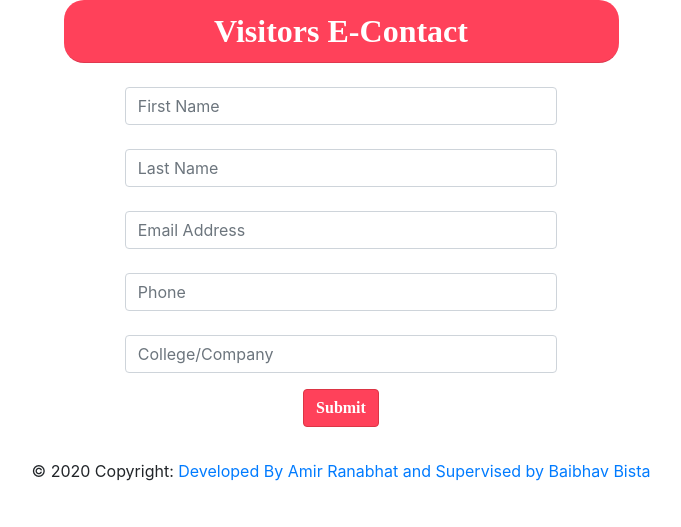
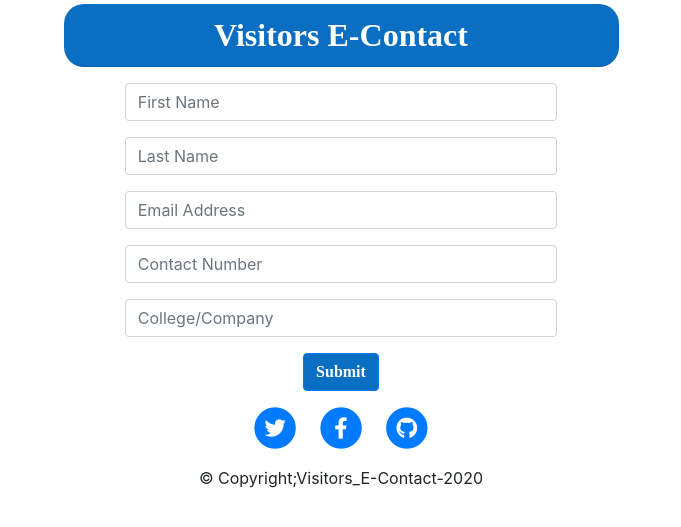
Before and after one commit to 7ami/Locus-Registration, a Django app: template registration/templates/registration/home.html in a window 1280 px wide. Shown: the part 86-613 px from the top of the page, without its empty margins (299-980 px from the left). Run offline with Django 3.2, Linux system fonts and the light colour scheme; the template is opened without the code that fills it: values that come from a table or form of the project are taken from there, others are empty; parts of the project's set-up code (start-up, migrations or seed data) failed here and were passed over; some libraries are stand-ins or nearby versions.

Commit message:
another way implemented to create forms

```diff
--- a/registration/admin.py
+++ b/registration/admin.py
@@ -1,8 +1,8 @@
 from django.contrib import admin
 from import_export.admin import ImportExportModelAdmin
-from .models import Registration
+from .models import Registration, Contact
 
 # Register your models here.
-@admin.register(Registration)
+@admin.register(Registration, Contact)
 class ViewAdmin(ImportExportModelAdmin):
     pass
--- a/registration/models.py
+++ b/registration/models.py
@@ -11,3 +11,15 @@ class Registration(models.Model):
 
     def __str__(self):
         return self.firstname
+
+
+class Contact(models.Model):
+    id = models.AutoField(primary_key=True)
+    fname = models.CharField(max_length=100)
+    lname = models.CharField(max_length=100)
+    phone = models.CharField(max_length=100, default="")
+    email = models.EmailField(default="")
+    college = models.CharField(max_length=100, default="")
+
+    def __str__(self):
+        return self.fname
--- a/registration/templates/registration/home.html
+++ b/registration/templates/registration/home.html
@@ -8,6 +8,11 @@
 
     <!-- Bootstrap CSS -->
     <link rel="stylesheet" href="https://maxcdn.bootstrapcdn.com/bootstrap/4.0.0/css/bootstrap.min.css" integrity="sha384-Gn5384xqQ1aoWXA+058RXPxPg6fy4IWvTNh0E263XmFcJlSAwiGgFAW/dAiS6JXm" crossorigin="anonymous">
+    <link href="https://fonts.googleapis.com/css?family=Lobster&display=swap" rel="stylesheet">
+    <!-- Font Awesome -->
+     <link rel="stylesheet" href="https://use.fontawesome.com/releases/v5.8.2/css/all.css">
+
+<!-- Material Design Bootstrap -->
 
     <title>locus</title>
     <style>
@@ -34,7 +39,7 @@
       font-family: "Times New Roman";
     }
     .info-color{
-       background-color: rgb(255,65,90);
+       background-color: rgb(10,110,195);
     }
     .custom-nav{
         background-color: rgb(0,114,70);
@@ -77,40 +82,41 @@
     <div class="row">
         <div class="col-md-12">
             <div class="well well-sm">
-                <form class="form-horizontal" method="post">
+                <form class="form-horizontal" name="amirform" id="amirid" method="post">
+                    {% csrf_token %}
                     <fieldset>
-                        <h2 id ="uniqu" class="card-header col-md-6 container info-color white-text text-center py-7 "><strong>Visitors E-Contact</strong> </h2>
+                        <h2 id ="uniqu" class="card-header col-md-6 container info-color white-text text-center py-7 mt-1"><strong>Visitors E-Contact</strong> </h2>
 
 
                         <div class="form-group">
 
-                            <div class="container col-md-5 mt-4">
-                                <input id="fname" name="name" type="text" placeholder="First Name" class="form-control">
+                            <div class="container col-md-5 mt-3">
+                                <input id="fname" name="fname" type="text" placeholder="First Name" class="form-control">
                             </div>
                         </div>
                         <div class="form-group">
-                            <div class="container col-md-5 mt-4">
-                                <input id="lname" name="name" type="text" placeholder="Last Name" class="form-control">
+                            <div class="container col-md-5 mt-3">
+                                <input id="lname" name="lname" type="text" placeholder="Last Name" class="form-control">
                             </div>
                         </div>
 
                         <div class="form-group">
 
-                            <div class="container col-md-5 mt-4 ">
+                            <div class="container col-md-5 mt-3 ">
                                 <input id="email" name="email" type="text" placeholder="Email Address" class="form-control">
                             </div>
                         </div>
 
                         <div class="form-group">
 
-                            <div class="container col-md-5 mt-4">
-                                <input id="phone" name="phone" type="text" placeholder="Phone" class="form-control">
+                            <div class="container col-md-5 mt-3">
+                                <input id="phone" name="phone" type="text" placeholder="Contact Number" class="form-control">
                             </div>
                         </div>
 
                         <div class="form-group">
 
-                            <div class="container col-md-5 mt-4">
+                            <div class="container col-md-5 mt-3">
                                 <input id="college" name="college" type="text" placeholder="College/Company" class="form-control">
                             </div>
                         </div>
@@ -118,8 +124,8 @@
 
 
                         <div class="form-group">
-                            <div class="container col-md-5 text-center">
-                                <button type="submit" class="btn btn-danger white-text waves-effect waves-light info-color"><strong>Submit</strong></button>
+                            <div class="container col-md-5 text-center mt-2">
+                                <button type="submit" class="btn btn-primary white-text waves-effect waves-light info-color mt-0"><strong>Submit</strong></button>
                             </div>
                         </div>
                     </fieldset>
@@ -128,16 +134,9 @@
         </div>
     </div>
 </div>
-<div class=" container footer-copyright text-center py-3">© 2020 Copyright:
-    <a href="#"> Developed By Amir Ranabhat and Supervised by Baibhav Bista</a>
-  </div>
 
-<script>
-{% if check %}
-alert('Welcome to locus-2020');
-document.location = "/regis";
-{% endif %}
-</script>
+
+
 <!--
 <nav class="navbar navbar-expand-lg navbar-dark custom-nav sticky-top">
   <a class="navbar-brand" >
@@ -152,7 +151,50 @@ document.location = "/regis";
 
 </nav>
 -->
+<footer>
+    <div class="container py-0">
+      <div class="row">
+        <div class="col-lg-8 col-md-10 mx-auto">
+          <ul class="list-inline text-center">
+            <li class="list-inline-item">
+              <a href="#" >
+                <span class="fa-stack fa-lg">
+                  <i class="fas fa-circle fa-stack-2x "></i>
+                  <i class="fab fa-twitter fa-stack-1x fa-inverse "></i>
+                </span>
+              </a>
+            </li>
+            <li class="list-inline-item ">
+              <a href="#" >
+                <span class="fa-stack fa-lg ">
+                  <i class="fas fa-circle fa-stack-2x "></i>
+                  <i class="fab fa-facebook-f fa-stack-1x fa-inverse "></i>
+                </span>
+              </a>
+            </li>
+            <li class="list-inline-item">
+              <a href="#" >
+                <span class="fa-stack fa-lg">
+                  <i class="fas fa-circle fa-stack-2x"></i>
+                  <i class="fab fa-github fa-stack-1x fa-inverse"></i>
+                </span>
+              </a>
+            </li>
+          </ul>
 
+        </div>
+      </div>
+    </div>
+  </footer>
+<div class=" container footer-copyright text-center py-0">© Copyright;Visitors_E-Contact-2020
+
+  </div>
+<script>
+{% if look %}
+alert('Welcome to locus-2020');
+document.location = "/regis";
+{% endif %}
+</script>
 
     <!-- Optional JavaScript -->
     <!-- jQuery first, then Popper.js, then Bootstrap JS -->
```
Also changed, not shown: registration/views.py (+19 -1 lines), registration/migrations/0004_contact.py (added).
